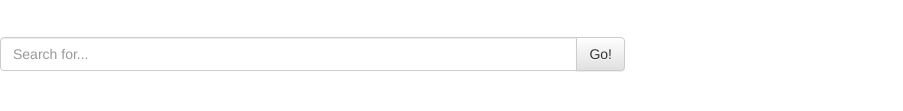
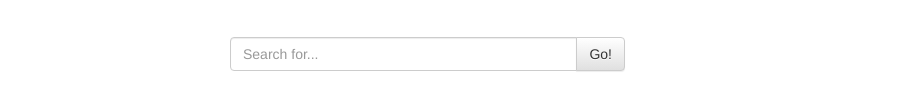
Before and after one commit to VladimirGonchar/sparql-search, a plain HTML site: page index.html in a window 1280 px wide. Shown: the part 343-454 px from the top of the page, without its empty margins (0-903 px from the left). Drawn offline with Linux system fonts and the light colour scheme.

Commit message:
Aligned search field.

```diff
--- a/app.css
+++ b/app.css
@@ -10,3 +10,8 @@
     display: block;
     margin: 40px auto;
 }
+
+.search-box {
+    max-width: 850px;
+    margin: 20px auto;
+}
--- a/index.html
+++ b/index.html
@@ -4,6 +4,7 @@
     <link rel="stylesheet" type="text/css" href="libs/bootstrap-theme.css">
     <link rel="stylesheet" type="text/css" href="app.css">
 
+    <script src="libs/jquery-3.1.1.js"></script>
     <script src="libs/bootstrap.js"></script>
 
     <title>Semantic search in education</title>
@@ -26,7 +27,6 @@
 
     </div>
 
-    <script src="libs/jquery-3.1.1.js"></script>
     <script src="app.js"></script>
 </body>
 </html>
```
